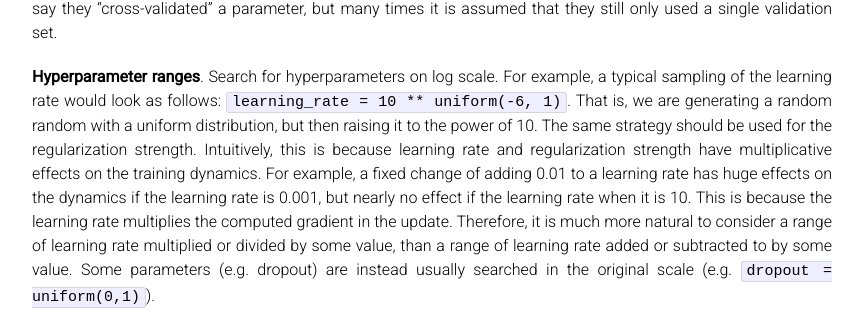
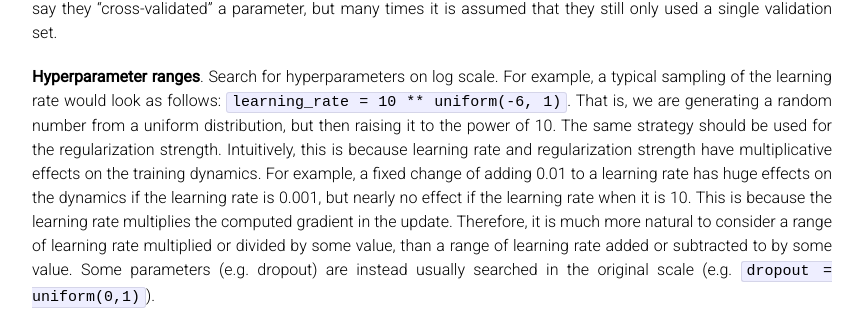
Before and after one commit to cs231n/cs231n.github.io, a Jekyll site: the page built from neural-networks-3.md, in a window 1280 px wide and 900 px high, scrolled down 13285 px. Shown: the part 169-479 px from the top of the window, without its empty margins (208-1071 px from the left). Built offline with Jekyll 4.4.1, drawn with Linux system fonts in a browser that asks for light colours; Markdown is read by kramdown in place of the engine named in the settings; formulas are drawn with MathJax 3; some of the changed text lies outside the part shown.

Commit message:
Typo fix

```diff
--- a/neural-networks-3.md
+++ b/neural-networks-3.md
@@ -326,7 +326,7 @@ But as saw, there are many more relatively less sensitive hyperparameters, for e
 
 **Prefer one validation fold to cross-validation**. In most cases a single validation set of respectable size substantially simplifies the code base, without the need for cross-validation with multiple folds. You'll hear people say they "cross-validated" a parameter, but many times it is assumed that they still only used a single validation set.
 
-**Hyperparameter ranges**. Search for hyperparameters on log scale. For example, a typical sampling of the learning rate would look as follows: `learning_rate = 10 ** uniform(-6, 1)`. That is, we are generating a random random with a uniform distribution, but then raising it to the power of 10. The same strategy should be used for the regularization strength. Intuitively, this is because learning rate and regularization strength have multiplicative effects on the training dynamics. For example, a fixed change of adding 0.01 to a learning rate has huge effects on the dynamics if the learning rate is 0.001, but nearly no effect if the learning rate when it is 10. This is because the learning rate multiplies the computed gradient in the update. Therefore, it is much more natural to consider a range of learning rate multiplied or divided by some value, than a range of learning rate added or subtracted to by some value. Some parameters (e.g. dropout) are instead usually searched in the original scale (e.g. `dropout = uniform(0,1)`).
+**Hyperparameter ranges**. Search for hyperparameters on log scale. For example, a typical sampling of the learning rate would look as follows: `learning_rate = 10 ** uniform(-6, 1)`. That is, we are generating a random number from a uniform distribution, but then raising it to the power of 10. The same strategy should be used for the regularization strength. Intuitively, this is because learning rate and regularization strength have multiplicative effects on the training dynamics. For example, a fixed change of adding 0.01 to a learning rate has huge effects on the dynamics if the learning rate is 0.001, but nearly no effect if the learning rate when it is 10. This is because the learning rate multiplies the computed gradient in the update. Therefore, it is much more natural to consider a range of learning rate multiplied or divided by some value, than a range of learning rate added or subtracted to by some value. Some parameters (e.g. dropout) are instead usually searched in the original scale (e.g. `dropout = uniform(0,1)`).
 
 **Prefer random search to grid search**. As argued by Bergstra and Bengio in [Random Search for Hyper-Parameter Optimization](http://www.jmlr.org/papers/volume13/bergstra12a/bergstra12a.pdf), "randomly chosen trials are more efficient for hyper-parameter optimization than trials on a grid". As it turns out, this is also usually easier to implement.
 
```
Also changed, not shown: other parts of neural-networks-3.md (+1 -1 lines).
